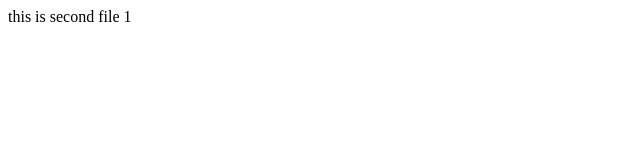
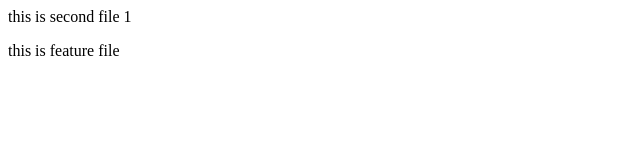
Before and after one commit to raghu99009/Demo, a plain HTML site: page Localrepo/index.html in a window 1280 px wide. Shown: the whole page, without its empty margins (0-640 px from the left). Drawn offline with Linux system fonts and the light colour scheme.

Commit message:
this is new feature1

```diff
--- a/Localrepo/index.html
+++ b/Localrepo/index.html
@@ -1 +1,2 @@
 <p> this is second file 1 </p>
+<p> this is feature file</p>
```
